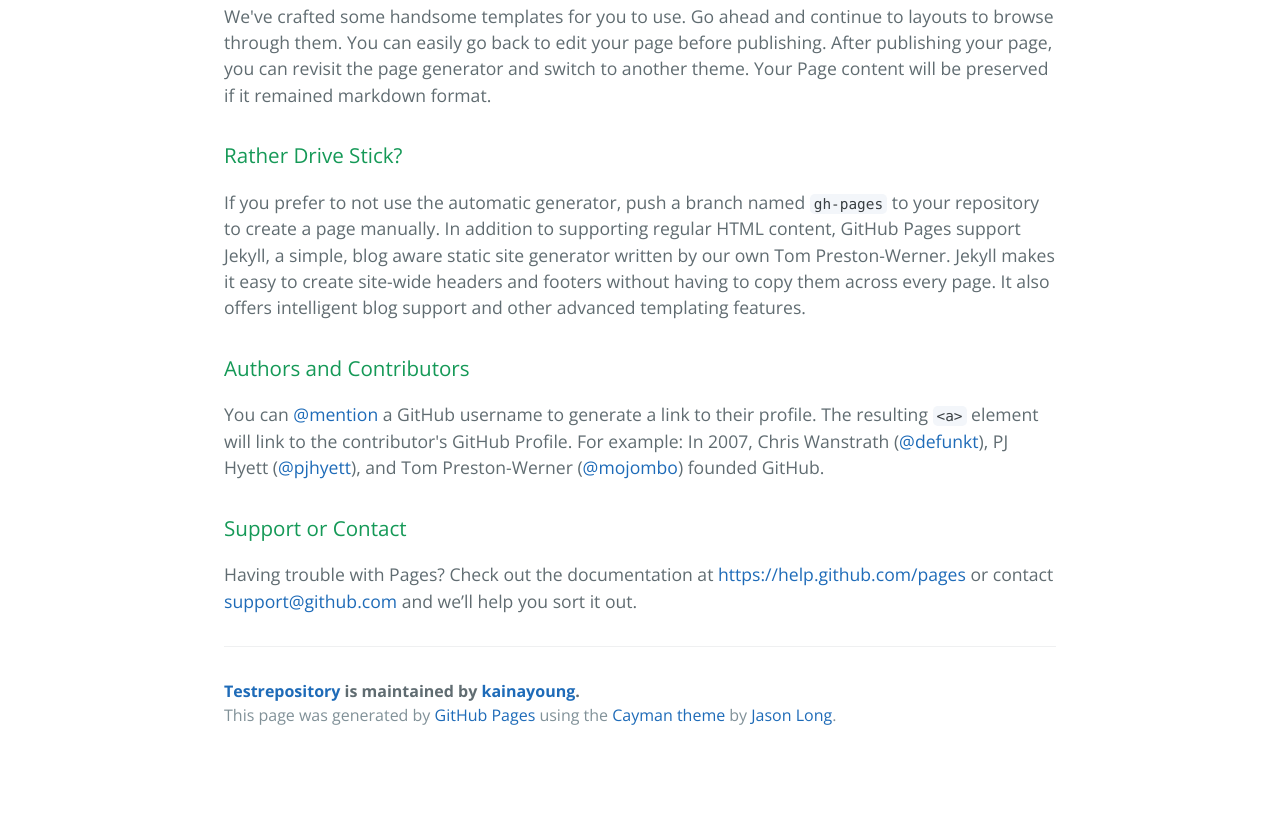
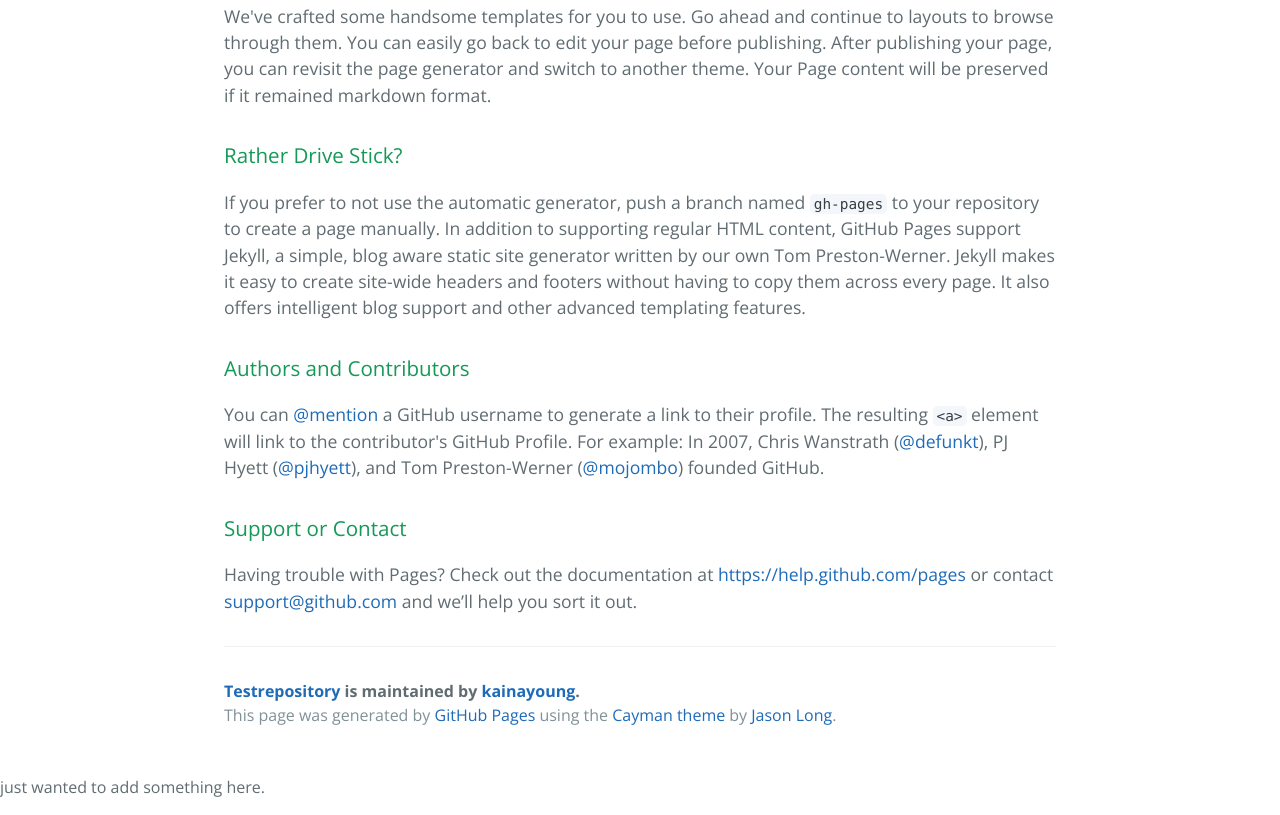
Before and after one commit to kainayoung/testRepository, a plain HTML site: page index.html in a window 1280 px wide. Shown: the part 772-1587 px from the top of the page. Before the commit the page ends 1531 px from the top, so only its background shows below. Drawn offline with nearby package versions, Linux system fonts and the light colour scheme.

Commit message:
Update index.html

```diff
--- a/index.html
+++ b/index.html
@@ -58,7 +58,7 @@
       </footer>
 
     </section>
-
+<p>just wanted to add something here.</p>
 
   </body>
 </html>
```
